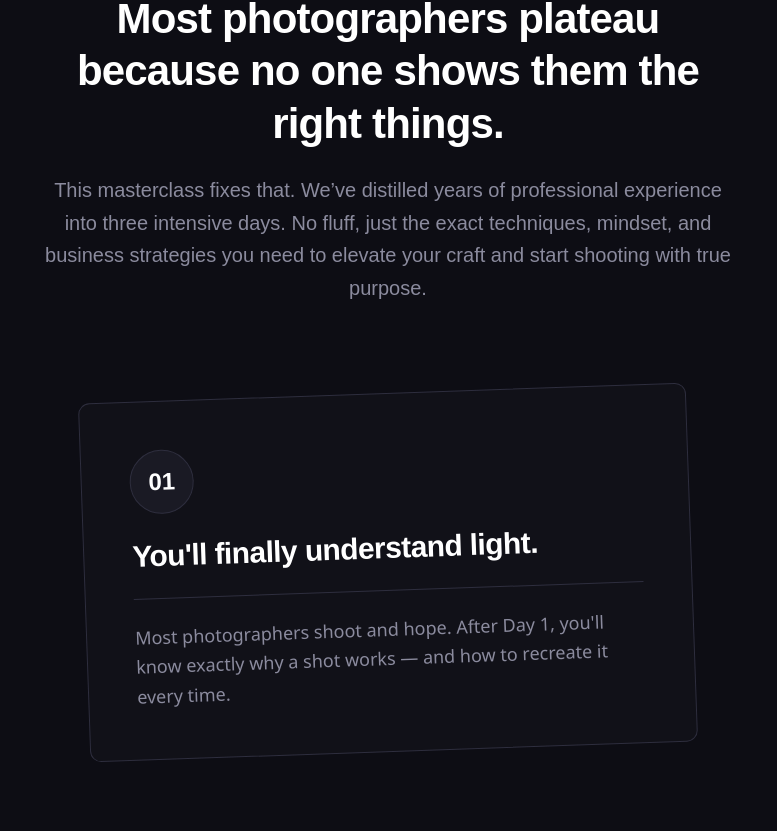
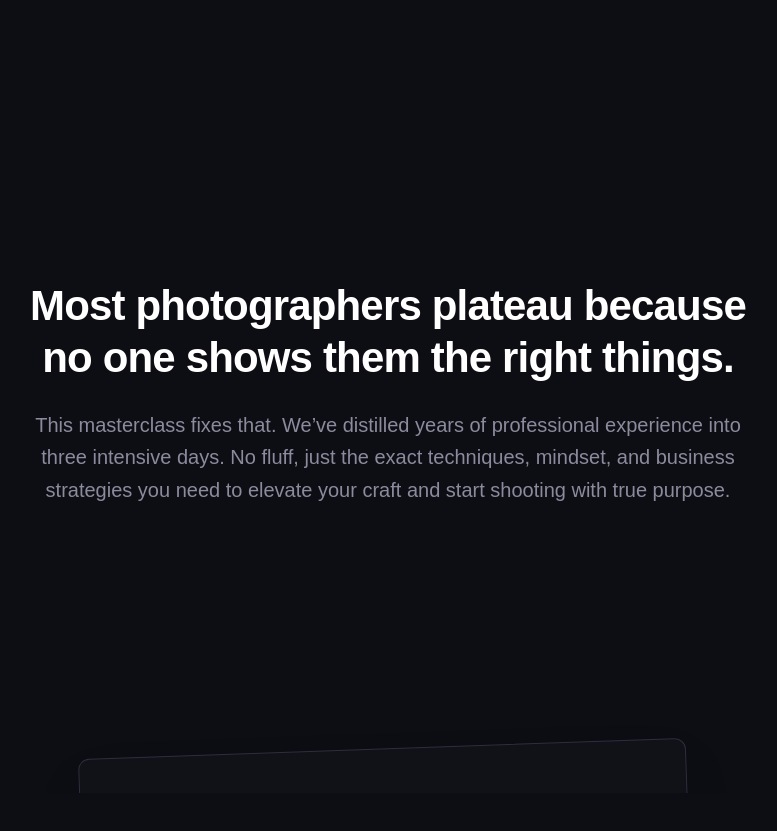
Before and after one commit to rizennews/swp, a Next.js app: page / in a window 1280 px wide. Shown: the part 663-1494 px from the top of the page, without its empty margins (252-1029 px from the left). Built offline with nearby package versions, Linux system fonts and the light colour scheme; a web font is replaced by a local one.

Commit message:
fix: restore unified scroll animation and completely resolve mobile overlap by animating first card

```diff
--- a/src/components/about-section.tsx
+++ b/src/components/about-section.tsx
@@ -36,101 +36,55 @@ const pillars = [
 export default function AboutSection() {
   const containerRef = useRef<HTMLDivElement>(null);
 
-  // Track scroll progress for desktop animation
+  // Track scroll progress for the 400vh container
   const { scrollYProgress } = useScroll({
     target: containerRef,
     offset: ["start start", "end end"],
   });
 
-  const y1 = useTransform(scrollYProgress, [0.1, 0.35], ["150vh", "0vh"]);
-  const y2 = useTransform(scrollYProgress, [0.35, 0.6], ["150vh", "0vh"]);
-  const y3 = useTransform(scrollYProgress, [0.6, 0.85], ["150vh", "0vh"]);
+  // Calculate slide-up animations for each card based on scroll progress
+  // By making ALL 4 cards slide up from offscreen, they never overlap with the intro text!
+  const y0 = useTransform(scrollYProgress, [0.1, 0.25], ["150vh", "0vh"]);
+  const y1 = useTransform(scrollYProgress, [0.3, 0.45], ["150vh", "0vh"]);
+  const y2 = useTransform(scrollYProgress, [0.5, 0.65], ["150vh", "0vh"]);
+  const y3 = useTransform(scrollYProgress, [0.7, 0.85], ["150vh", "0vh"]);
 
-  const ys = ["0vh", y1, y2, y3];
+  const ys = [y0, y1, y2, y3];
 
   return (
-    <section id="about" className="bg-[#0d0d14] relative z-0">
+    <section id="about" ref={containerRef} className="bg-[#0d0d14] relative z-0" style={{ height: "400vh" }}>
 
       {/*
-        === MOBILE LAYOUT ===
-        On small screens, a 400vh scroll animation overlaps the text because h-screen is too short.
-        We simply stack the text and cards normally here.
+        This sticky wrapper pins to the screen for the entire 400vh scroll.
+        Using 100svh prevents issues with mobile browser address bars.
       */}
-      <div className="md:hidden py-24 px-6 flex flex-col gap-16">
-        <div className="text-center flex flex-col gap-6">
+      <div className="sticky top-0 h-[100svh] w-full overflow-hidden">
+
+        {/* Intro text - Absolutely centered so it doesn't push cards down */}
+        <motion.div
+          className="absolute top-1/2 left-1/2 -translate-x-1/2 -translate-y-1/2 w-full max-w-3xl px-6 text-center z-10 flex flex-col gap-4 md:gap-6"
+          style={{ opacity: useTransform(scrollYProgress, [0, 0.05], [1, 0]) }}
+        >
           <h2
-            className="text-[32px] font-bold text-white leading-tight"
+            className="text-[32px] md:text-[42px] font-bold text-white leading-tight"
             style={{ fontFamily: "'Clash Display', sans-serif", letterSpacing: "-0.02em" }}
           >
             Most photographers plateau because no one shows them the right things.
           </h2>
           <p
-            className="text-[#8b8b9e] text-lg leading-relaxed"
-            style={{ fontFamily: "'Satoshi', sans-serif" }}
-          >
-            This masterclass fixes that. We’ve distilled years of professional experience into three intensive days. No fluff, just the exact techniques, mindset, and business strategies you need to elevate your craft and start shooting with true purpose.
-          </p>
-        </div>
-
-        <div className="flex flex-col gap-6">
-          {pillars.map((p) => (
-            <div
-              key={p.fig}
-              className="w-full p-8 bg-[#111118] border border-[#2e2e3e] rounded-xl"
-            >
-              <div
-                className="w-12 h-12 bg-[#1a1a24] border border-[#2e2e3e] text-white flex items-center justify-center rounded-full font-bold text-xl mb-6"
-                style={{ fontFamily: "'Clash Display', sans-serif" }}
-              >
-                {p.fig}
-              </div>
-              <h3
-                className="text-2xl text-white font-black mb-4"
-                style={{ fontFamily: "'Clash Display', sans-serif", letterSpacing: "-0.02em" }}
-              >
-                {p.title}
-              </h3>
-              <hr className="border-[#2e2e3e] mb-4" />
-              <p className="text-[#8b8b9e] text-base leading-relaxed font-medium">
-                {p.description}
-              </p>
-            </div>
-          ))}
-        </div>
-      </div>
-
-      {/*
-        === DESKTOP LAYOUT ===
-        The full 400vh sticky scroll animation.
-      */}
-      <div ref={containerRef} className="hidden md:block" style={{ height: "400vh" }}>
-        <div className="sticky top-0 h-screen w-full flex flex-col items-center justify-center overflow-hidden">
-
-          {/* Intro text */}
-          <motion.div
-            className="w-full max-w-3xl px-8 text-center z-10 flex flex-col gap-6 mb-12"
-            style={{ opacity: useTransform(scrollYProgress, [0, 0.05], [1, 0]) }}
-          >
-            <h2
-              className="text-[42px] font-bold text-white leading-tight"
-              style={{ fontFamily: "'Clash Display', sans-serif", letterSpacing: "-0.02em" }}
-            >
-              Most photographers plateau because no one shows them the right things.
-            </h2>
-            <p
-              className="text-[#8b8b9e] text-xl leading-relaxed"
+            className="text-[#8b8b9e] text-lg md:text-xl leading-relaxed"
             style={{ fontFamily: "'Satoshi', sans-serif" }}
           >
             This masterclass fixes that. We’ve distilled years of professional experience into three intensive days. No fluff, just the exact techniques, mindset, and business strategies you need to elevate your craft and start shooting with true purpose.
           </p>
         </motion.div>
 
-          {/* The Cards Stack */}
-          <div className="relative w-full max-w-2xl mx-auto flex items-center justify-center h-[500px]">
+        {/* The Cards Stack - Absolutely centered */}
+        <div className="absolute top-1/2 left-1/2 -translate-x-1/2 -translate-y-1/2 w-full max-w-2xl px-4 flex items-center justify-center h-[500px]">
           {pillars.map((p, i) => (
             <motion.div
               key={p.fig}
-                className="absolute w-full px-8"
+              className="absolute w-full px-4 md:px-8"
               style={{
                 y: ys[i],
                 zIndex: i,
@@ -138,27 +92,27 @@ export default function AboutSection() {
             >
               {/* The Physical Card */}
               <div
-                  className="w-full p-12 bg-[#111118] border border-[#2e2e3e] rounded-xl transition-transform duration-500 ease-out"
+                className="w-full p-8 md:p-12 bg-[#111118] border border-[#2e2e3e] rounded-xl transition-transform duration-500 ease-out shadow-2xl"
                 style={{ transform: `rotate(${p.rotation}deg)` }}
               >
                 {/* Number circle */}
                 <div
-                    className="w-16 h-16 bg-[#1a1a24] border border-[#2e2e3e] text-white flex items-center justify-center rounded-full font-bold text-2xl mb-6"
+                  className="w-12 h-12 md:w-16 md:h-16 bg-[#1a1a24] border border-[#2e2e3e] text-white flex items-center justify-center rounded-full font-bold text-xl md:text-2xl mb-6"
                   style={{ fontFamily: "'Clash Display', sans-serif" }}
                 >
                   {p.fig}
                 </div>
 
                 <h3
-                    className="text-3xl text-white font-black mb-6"
+                  className="text-2xl md:text-3xl text-white font-black mb-4 md:mb-6"
                   style={{ fontFamily: "'Clash Display', sans-serif", letterSpacing: "-0.02em" }}
                 >
                   {p.title}
                 </h3>
 
-                  <hr className="border-[#2e2e3e] mb-6" />
+                <hr className="border-[#2e2e3e] mb-4 md:mb-6" />
 
-                  <p className="text-[#8b8b9e] text-lg leading-relaxed font-medium">
+                <p className="text-[#8b8b9e] text-base md:text-lg leading-relaxed font-medium">
                   {p.description}
                 </p>
               </div>
@@ -166,8 +120,6 @@ export default function AboutSection() {
           ))}
         </div>
       </div>
-      </div>
-
     </section>
   );
 }
```
Lines whose indentation alone changed are shown as unchanged.
